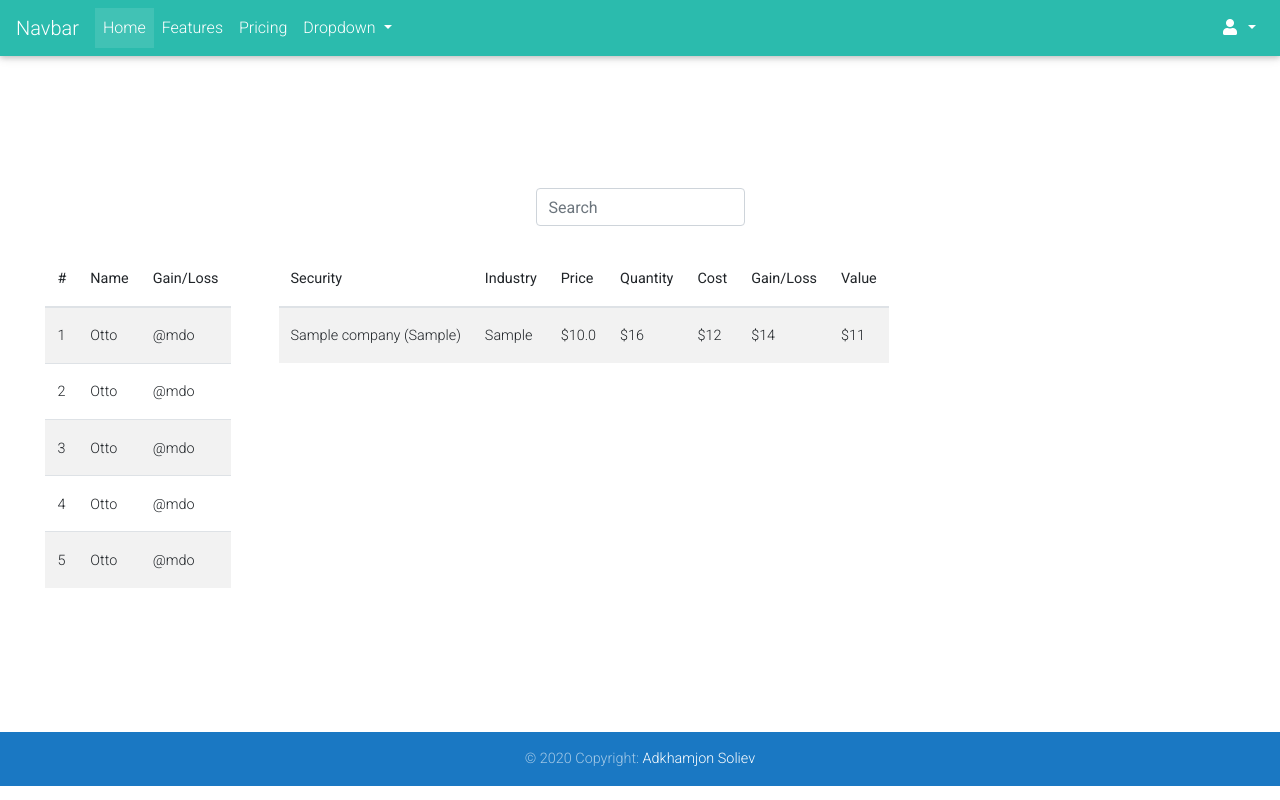
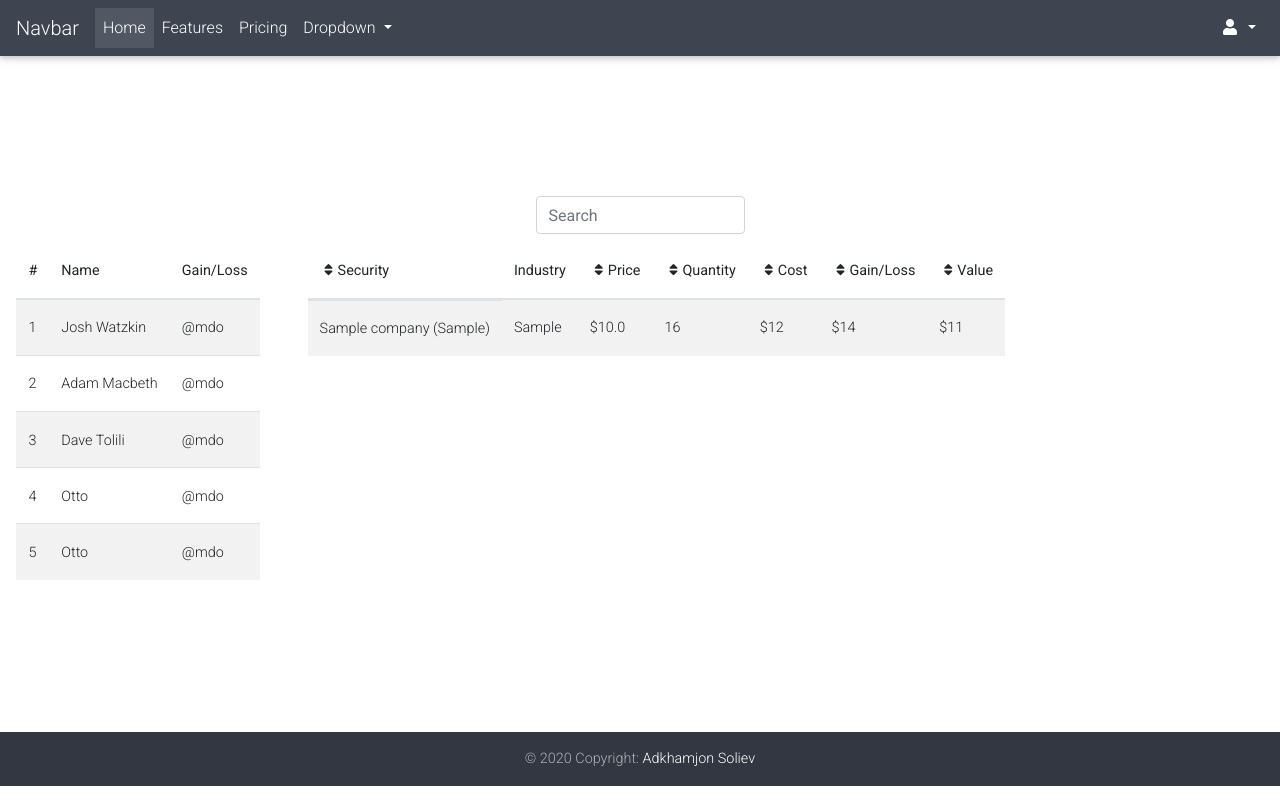
Before and after one commit to tyrocap/Stock-Market-Investment-League, a Django app: page / in a window 1280 px wide. Run offline with Django 3.2, Linux system fonts and the light colour scheme; tables that the repository leaves empty hold one stand-in row (values such as "Sample post"); some libraries are stand-ins or nearby versions.

Commit message:
Added filtering and modal pop ups

```diff
--- a/templates/base.html
+++ b/templates/base.html
@@ -21,7 +21,7 @@
 <body>
 
   <!--Navbar -->
-  <nav class="mb-1 navbar navbar-expand-lg navbar-dark default-color">
+  <nav class="mb-1 navbar navbar-expand-lg navbar-dark stylish-color-dark">
       <a class="navbar-brand" href="#">Navbar</a>
       <button class="navbar-toggler" type="button" data-toggle="collapse" data-target="#navbarSupportedContent-333"
         aria-controls="navbarSupportedContent-333" aria-expanded="false" aria-label="Toggle navigation">
@@ -97,7 +97,7 @@
   <!-- End your project here-->
 
   <!-- Footer -->
-  <footer class="page-footer font-small blue">
+  <footer class="page-footer font-small stylish-color-dark">
 
     <!-- Copyright -->
     <div class="footer-copyright text-center py-3">© 2020 Copyright:
@@ -107,7 +107,8 @@
 
   </footer>
 <!-- Footer -->
-
+  {% block script %}
+  {% endblock script %}
   <!-- jQuery -->
   <script type="text/javascript" src="{% static 'js/jquery.min.js' %}"></script>
   <!-- Bootstrap tooltips -->
--- a/templates/home.html
+++ b/templates/home.html
@@ -1,8 +1,8 @@
 {% extends 'base.html' %}
 
 {% block content %}
-  <div class="row align-content-center justify-content-center">
-    <div class="active-pink-3 active-pink-4 mb-4">
+  <div class="min-vw-100 row align-content-center justify-content-center">
+    <div class="active-blue-3 active-blue-4 mb-2">
       <input class="form-control" type="text" placeholder="Search" aria-label="Search">
     </div>
   </div>
@@ -21,17 +21,17 @@
         <tbody>
           <tr>
             <td>1</td>
-            <td>Otto</td>
+            <td>Josh Watzkin</td>
             <td>@mdo</td>
           </tr>
           <tr>
             <td>2</td>
-            <td>Otto</td>
+            <td>Adam Macbeth</td>
             <td>@mdo</td>
           </tr>
           <tr>
             <td>3</td>
-            <td>Otto</td>
+            <td>Dave Tolili</td>
             <td>@mdo</td>
           </tr>
           <tr>
@@ -48,26 +48,61 @@
       </table>
     </div>
     <div class="w-75">
-
-      <table class="table table-striped w-auto">
+      <table class="table table-striped w-auto" id="myTable2">
         <thead>
           <tr>
-            <th scope="col">Security</th>
+            <th scope="col" onclick="sortTable(0)" style="cursor:pointer;">
+              <i class="fa fa-fw fa-sort"></i>Security</th>
+
             <th scope="col">Industry</th>
-            <th scope="col">Price</th>
-            <th scope="col">Quantity</th>
-            <th scope="col">Cost</th>
-            <th scope="col">Gain/Loss</th>
-            <th scope="col">Value</th>
+            <th scope="col" onclick="sortTable(2)" style="cursor:pointer;">
+              <i class="fa fa-fw fa-sort"></i>Price</th>
+            <th scope="col" onclick="sortTable(3)" style="cursor:pointer;">
+              <i class="fa fa-fw fa-sort"></i>Quantity</th>
+            <th scope="col" onclick="sortTable(4)" style="cursor:pointer;">
+              <i class="fa fa-fw fa-sort"></i>Cost</th>
+            <th scope="col" onclick="sortTable(5)" style="cursor:pointer;">
+              <i class="fa fa-fw fa-sort"></i>Gain/Loss</th>
+            <th scope="col" onclick="sortTable(6)" style="cursor:pointer;">
+              <i class="fa fa-fw fa-sort"></i>Value</th>
           </tr>
         </thead>
         <tbody>
         {% for comp in object_list %}
           <tr>
-            <td>{{ comp.companyName  }} ({{ comp.symbol }})</td>
+            <td type="button" data-toggle="modal" data-target="#exampleModalCenter{{ comp.id }}">{{ comp.companyName  }} ({{ comp.symbol }})</td>
+              <!-- Modal -->
+              <div class="modal fade" id="exampleModalCenter{{ comp.id }}"
+                   tabindex="-1"
+                   role="dialog" aria-labelledby="exampleModalCenterTitle"
+                aria-hidden="true">
+
+                <!-- Add .modal-dialog-centered to .modal-dialog to vertically center the modal -->
+                <div class="modal-dialog modal-dialog-centered" role="document">
+
+                  <div class="modal-content">
+                    <div class="modal-header">
+                      <div id="exampleModalLongTitle">
+                        <strong>{{ comp.companyName }} ({{ comp.symbol }})</strong></div>
+                      <button class="btn-primary rounded-pill"><i class="far
+                      fa-star"></i>Add to
+                        Watchlist</button>
+                    </div>
+                    <div class="modal-body">
+                      <h5><strong>${{ comp.price }} (YTD:
+                        {{ comp.low_high }}</strong></h5>
+                      <p>Sector: <strong>{{ comp.sector }}</strong></p>
+                      <p>Industry: <strong>{{ comp.industry }}</strong></p>
+                      <p class="mt-3">{{ comp.companyDescription }}</p>
+                    </div>
+                    <div class="modal-footer">
+                    </div>
+                  </div>
+                </div>
+              </div>
             <td>{{ comp.industry }}</td>
             <td>${{ comp.price }}</td>
-            <td>$16</td>
+            <td>16</td>
             <td>$12</td>
             <td>$14</td>
             <td>$11</td>
@@ -79,3 +114,83 @@
   </div>
 
 {% endblock content %}
+
+{% block script %}
+  <!--When a header is clicked, run the sortTable function, with a parameter,
+  0 for sorting by names, 1 for sorting by country: -->
+
+  <script>
+  function sortTable(n) {
+    var table, rows, switching, i, x, y, shouldSwitch, dir, switchcount = 0;
+    table = document.getElementById("myTable2");
+    switching = true;
+    // Set the sorting direction to ascending:
+    dir = "asc";
+    /* Make a loop that will continue until
+    no switching has been done: */
+    while (switching) {
+      // Start by saying: no switching is done:
+      switching = false;
+      rows = table.rows;
+      /* Loop through all table rows (except the
+      first, which contains table headers): */
+      for (i = 1; i < (rows.length - 1); i++) {
+        // Start by saying there should be no switching:
+        shouldSwitch = false;
+        /* Get the two elements you want to compare,
+        one from current row and one from the next: */
+        x = rows[i].getElementsByTagName("TD")[n];
+        y = rows[i + 1].getElementsByTagName("TD")[n];
+        /* Check if the two rows should switch place,
+        based on the direction, asc or desc: */
+        if (n === 2 || n === 3 || n === 4 || n === 5 || n === 6) {
+          if (dir == "asc") {
+            if (Number(x.innerHTML.replace('$', '')) < Number(y.innerHTML.replace('$', ''))) {
+              // If so, mark as a switch and break the loop:
+              shouldSwitch = true;
+              break;
+            }
+          } else if (dir == "desc") {
+            if (Number(x.innerHTML.replace('$', '')) > Number(y.innerHTML.replace('$', ''))) {
+              // If so, mark as a switch and break the loop:
+              shouldSwitch = true;
+              break;
+            }
+          }
+
+        } else if (n === 0 || n === 1 ){
+          if (dir == "asc") {
+            if (x.innerHTML.toLowerCase() > y.innerHTML.toLowerCase()) {
+              // If so, mark as a switch and break the loop:
+              shouldSwitch = true;
+              break;
+            }
+          } else if (dir == "desc") {
+            if (x.innerHTML.toLowerCase() < y.innerHTML.toLowerCase()) {
+              // If so, mark as a switch and break the loop:
+              shouldSwitch = true;
+              break;
+            }
+          }
+        }
+      }
+
+      if (shouldSwitch) {
+        /* If a switch has been marked, make the switch
+        and mark that a switch has been done: */
+        rows[i].parentNode.insertBefore(rows[i + 1], rows[i]);
+        switching = true;
+        // Each time a switch is done, increase this count by 1:
+        switchcount ++;
+      } else {
+        /* If no switching has been done AND the direction is "asc",
+        set the direction to "desc" and run the while loop again. */
+        if (switchcount == 0 && dir == "asc") {
+          dir = "desc";
+          switching = true;
+        }
+      }
+    }
+  }
+  </script>
+{% endblock script %}
```
